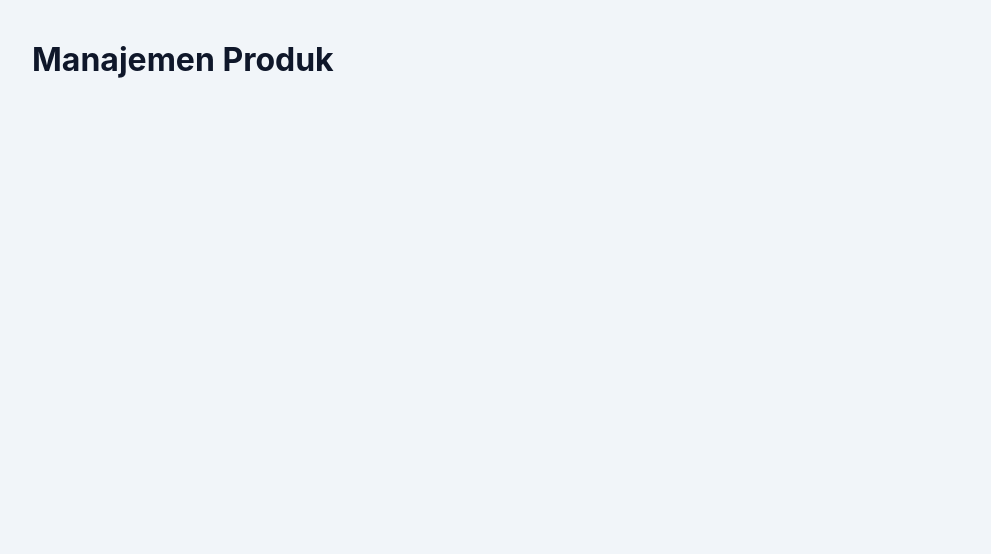
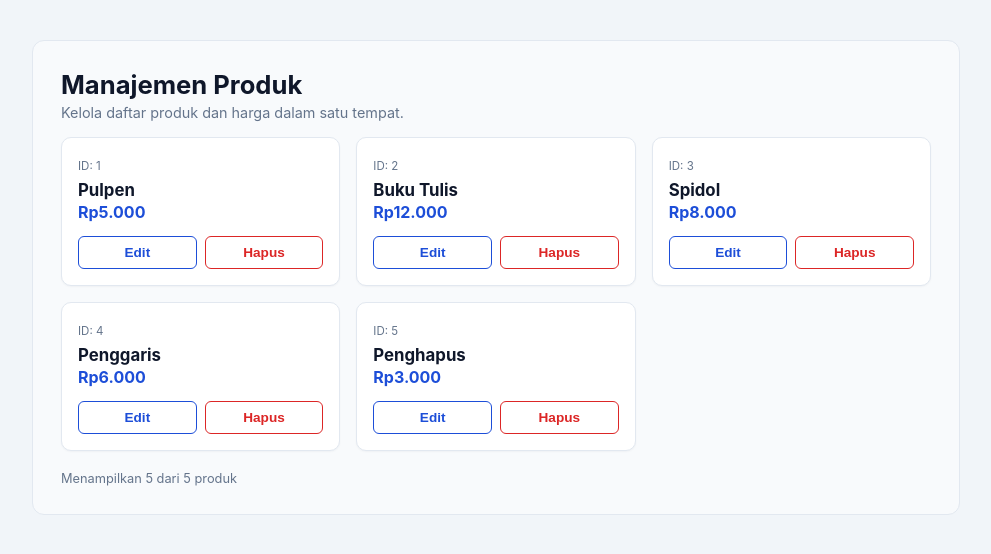
Before and after one commit to donnavieaulia/tugas-3-react, a React (Vite) app in the folder frontend/: page / in a window 1280 px wide. Shown: the top 554 px of the page, without its empty margins (144-1135 px from the left). Built offline with nearby package versions, Linux system fonts and the light colour scheme.

Commit message:
Menambahkan komponen daftar produk dan kartu produk

```diff
--- a/frontend/src/App.jsx
+++ b/frontend/src/App.jsx
@@ -1,7 +1,26 @@
+import { useState } from 'react';
+import ProductList from './components/ProductList';
+import initialProducts from './data/initialProducts';
+
 function App() {
+  const [products] = useState(initialProducts);
+
   return (
     <main className="container">
-      <h1>Manajemen Produk</h1>
+      <section className="panel">
+        <header className="panel-header">
+          <div>
+            <h1>Manajemen Produk</h1>
+            <p className="subtitle">Kelola daftar produk dan harga dalam satu tempat.</p>
+          </div>
+        </header>
+
+        <ProductList products={products} onEdit={() => {}} onDelete={() => {}} />
+
+        <p className="footer-info">
+          Menampilkan {products.length} dari {products.length} produk
+        </p>
+      </section>
     </main>
   );
 }
--- /dev/null
+++ b/frontend/src/components/ProductCard.jsx
@@ -0,0 +1,21 @@
+import formatRupiah from '../utils/formatRupiah';
+
+function ProductCard({ product, onEdit, onDelete }) {
+  return (
+    <article className="product-card">
+      <span className="product-id">ID: {product.id}</span>
+      <h3 className="product-name">{product.name}</h3>
+      <p className="product-price">{formatRupiah(product.price)}</p>
+      <div className="card-actions">
+        <button className="btn btn-outline-primary" onClick={() => onEdit(product)}>
+          Edit
+        </button>
+        <button className="btn btn-outline-danger" onClick={() => onDelete(product)}>
+          Hapus
+        </button>
+      </div>
+    </article>
+  );
+}
+
+export default ProductCard;
--- /dev/null
+++ b/frontend/src/components/ProductList.jsx
@@ -0,0 +1,22 @@
+import ProductCard from './ProductCard';
+
+function ProductList({ products, onEdit, onDelete }) {
+  if (products.length === 0) {
+    return <p className="empty-state">Produk tidak ditemukan.</p>;
+  }
+
+  return (
+    <div className="product-grid">
+      {products.map((product) => (
+        <ProductCard
+          key={product.id}
+          product={product}
+          onEdit={onEdit}
+          onDelete={onDelete}
+        />
+      ))}
+    </div>
+  );
+}
+
+export default ProductList;
--- /dev/null
+++ b/frontend/src/data/initialProducts.js
@@ -0,0 +1,9 @@
+const initialProducts = [
+  { id: 1, name: 'Pulpen', price: 5000 },
+  { id: 2, name: 'Buku Tulis', price: 12000 },
+  { id: 3, name: 'Spidol', price: 8000 },
+  { id: 4, name: 'Penggaris', price: 6000 },
+  { id: 5, name: 'Penghapus', price: 3000 },
+];
+
+export default initialProducts;
--- a/frontend/src/index.css
+++ b/frontend/src/index.css
@@ -1,5 +1,14 @@
 * {
   box-sizing: border-box;
+}
+
+:root {
+  --primary: #1d4ed8;
+  --primary-hover: #1e40af;
+  --danger: #dc2626;
+  --danger-hover: #b91c1c;
+  --border: #e2e8f0;
+  --muted: #64748b;
 }
 
 body {
@@ -14,3 +23,123 @@ body {
   margin: 40px auto;
   padding: 0 16px;
 }
+
+.panel {
+  background: #f8fafc;
+  border: 1px solid var(--border);
+  border-radius: 12px;
+  padding: 28px;
+}
+
+.panel-header {
+  display: flex;
+  justify-content: space-between;
+  align-items: flex-start;
+  gap: 16px;
+}
+
+.panel-header h1 {
+  margin: 0;
+  font-size: 1.6rem;
+}
+
+.subtitle {
+  margin: 4px 0 0;
+  color: var(--muted);
+  font-size: 0.9rem;
+}
+
+/* Buttons */
+.btn {
+  border-radius: 6px;
+  padding: 8px 14px;
+  font-size: 0.85rem;
+  font-weight: 600;
+  cursor: pointer;
+  border: 1px solid transparent;
+  transition: background 0.15s, color 0.15s;
+}
+
+.btn-primary {
+  background: var(--primary);
+  color: #fff;
+}
+.btn-primary:hover {
+  background: var(--primary-hover);
+}
+
+.btn-danger {
+  background: var(--danger);
+  color: #fff;
+}
+.btn-danger:hover {
+  background: var(--danger-hover);
+}
+
+.btn-outline-primary {
+  background: #fff;
+  color: var(--primary);
+  border-color: var(--primary);
+}
+.btn-outline-primary:hover {
+  background: #eff6ff;
+}
+
+.btn-outline-danger {
+  background: #fff;
+  color: var(--danger);
+  border-color: var(--danger);
+}
+.btn-outline-danger:hover {
+  background: #fef2f2;
+}
+
+/* Product grid */
+.product-grid {
+  display: grid;
+  grid-template-columns: repeat(auto-fill, minmax(240px, 1fr));
+  gap: 16px;
+  margin-top: 16px;
+}
+
+.product-card {
+  background: #fff;
+  border: 1px solid var(--border);
+  border-radius: 10px;
+  padding: 16px;
+  box-shadow: 0 1px 2px rgba(15, 23, 42, 0.04);
+}
+
+.product-id {
+  font-size: 0.72rem;
+  color: var(--muted);
+}
+
+.product-name {
+  margin: 6px 0 2px;
+  font-size: 1.05rem;
+}
+
+.product-price {
+  margin: 0 0 14px;
+  color: var(--primary);
+  font-weight: 700;
+}
+
+.card-actions {
+  display: grid;
+  grid-template-columns: 1fr 1fr;
+  gap: 8px;
+}
+
+.empty-state {
+  margin: 32px 0;
+  text-align: center;
+  color: var(--muted);
+}
+
+.footer-info {
+  margin: 20px 0 0;
+  font-size: 0.8rem;
+  color: var(--muted);
+}
--- /dev/null
+++ b/frontend/src/utils/formatRupiah.js
@@ -0,0 +1,4 @@
+// 5000 -> "Rp5.000"
+export default function formatRupiah(value) {
+  return `Rp${Number(value).toLocaleString('id-ID')}`;
+}
```
